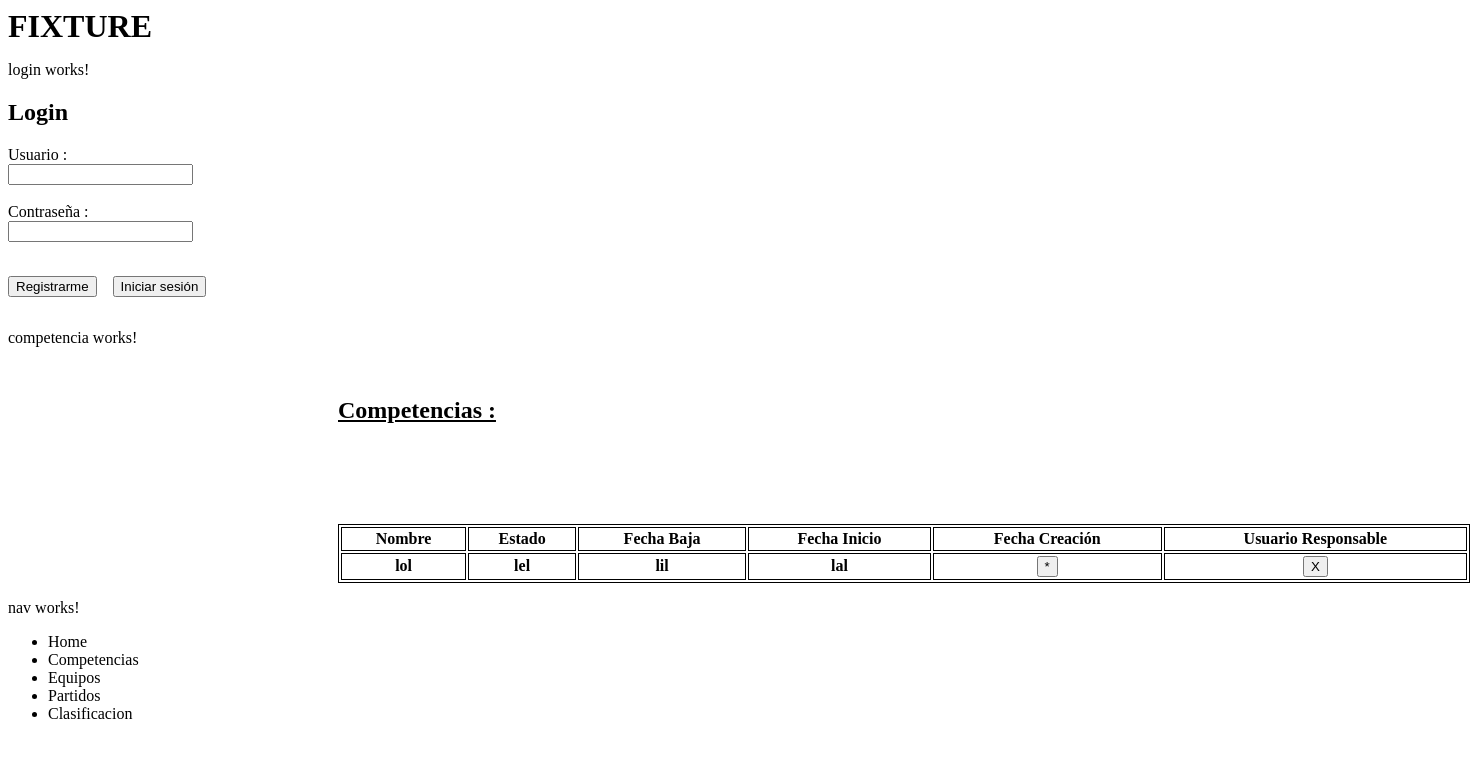
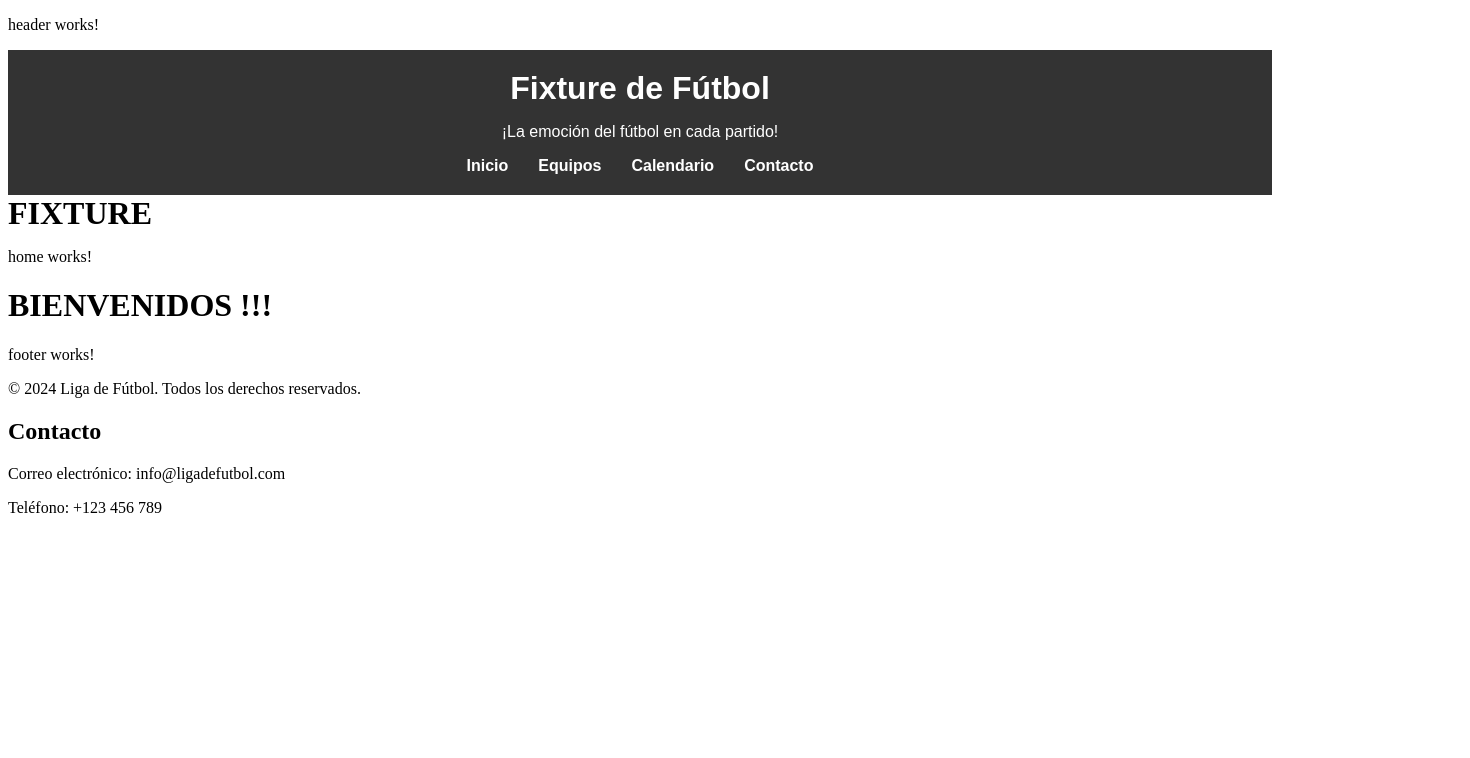
Before and after one commit to ValentinoBorgo/FixtureI2T, an Angular app in the folder client/: page /log/home in a window 1280 px wide. Before the commit this address led to /. Shown: the top 758 px of the page, 1470 px wide, since content can reach past the window. Built offline with nearby package versions, Linux system fonts and the light colour scheme.

Commit message:
Add the routing for the pages

```diff
--- a/client/src/app/app-routing.module.ts
+++ b/client/src/app/app-routing.module.ts
@@ -1,10 +1,23 @@
 import { NgModule } from '@angular/core';
 import { RouterModule, Routes } from '@angular/router';
+import { AppComponent } from './app.component';
+import { HomeComponent } from 'src/pages/home/home.component';
+import { LoginComponent } from 'src/components/login/login.component';
 
-const routes: Routes = [];
+const routes: Routes = [
+  {path : '', redirectTo:'/login', pathMatch:'full'},
+  {path : 'login', component : LoginComponent},
+  {path : 'log/home', component : HomeComponent},
+  /*
+  {path : 'competencias'},
+  {path : 'partidos'},
+  {path : 'equipos'},
+  */
+];
 
 @NgModule({
   imports: [RouterModule.forRoot(routes)],
   exports: [RouterModule]
 })
+
 export class AppRoutingModule { }
--- a/client/src/app/app.component.html
+++ b/client/src/app/app.component.html
@@ -1,11 +1,13 @@
+<app-header></app-header>
 <h1>
   {{title}}
 </h1>
+<router-outlet></router-outlet>
 
-<app-login></app-login>
 
-<app-competencia></app-competencia>
+<!--<app-login></app-login>-->
 
-<app-nav></app-nav>
+<!--<app-competencia></app-competencia>-->
 
-<router-outlet></router-outlet>
+<!--<app-nav></app-nav>-->
+<app-footer></app-footer>
--- a/client/src/app/app.module.ts
+++ b/client/src/app/app.module.ts
@@ -10,6 +10,7 @@ import { HeaderComponent } from './shared/header/header.component';
 import { FooterComponent } from './shared/footer/footer.component';
 import { HttpClientModule } from '@angular/common/http';
 import { ReactiveFormsModule } from '@angular/forms';
+import { HomeComponent } from 'src/pages/home/home.component';
 
 @NgModule({
   declarations: [
@@ -19,6 +20,7 @@ import { ReactiveFormsModule } from '@angular/forms';
     NavComponent,
     HeaderComponent,
     FooterComponent,
+    HomeComponent
   ],
   imports: [
     BrowserModule,
--- a/client/src/app/shared/footer/footer.component.html
+++ b/client/src/app/shared/footer/footer.component.html
@@ -1 +1,13 @@
 <p>footer works!</p>
+
+<footer>
+    <div>
+      <p>&copy; 2024 Liga de Fútbol. Todos los derechos reservados.</p>
+    </div>
+
+    <div>
+      <h2>Contacto</h2>
+      <p>Correo electrónico: info@ligadefutbol.com</p>
+      <p>Teléfono: +123 456 789</p>
+    </div>
+</footer>
--- a/client/src/app/shared/header/header.component.html
+++ b/client/src/app/shared/header/header.component.html
@@ -1 +1,48 @@
 <p>header works!</p>
+
+<style>
+    body {
+      font-family: 'Arial', sans-serif;
+      margin: 0;
+      padding: 0;
+      box-sizing: border-box;
+    }
+
+    header {
+      background-color: #333;
+      color: #fff;
+      padding: 20px;
+      text-align: center;
+    }
+
+    h1 {
+      margin: 0;
+    }
+
+    nav {
+      display: flex;
+      justify-content: center;
+      margin-top: 10px;
+    }
+
+    nav a {
+      color: #fff;
+      text-decoration: none;
+      margin: 0 15px;
+      font-weight: bold;
+    }
+  </style>
+
+<body>
+
+<header>
+  <h1>Fixture de Fútbol</h1>
+  <p>¡La emoción del fútbol en cada partido!</p>
+
+  <nav>
+    <a href="#inicio">Inicio</a>
+    <a href="#equipos">Equipos</a>
+    <a href="#calendario">Calendario</a>
+    <a href="#contacto">Contacto</a>
+  </nav>
+</header>
--- a/client/src/components/login/login.component.ts
+++ b/client/src/components/login/login.component.ts
@@ -38,8 +38,8 @@ export class LoginComponent implements OnInit{
         },
         complete: () => {
           console.info("Login Completado");
-          //this.router.navigateByUrl();
-          //this.loginForm.reset();
+          this.router.navigateByUrl('/log/home');
+          this.loginForm.reset();
         }
       })
     }else{
--- /dev/null
+++ b/client/src/pages/home/home.component.html
@@ -0,0 +1,4 @@
+<p>home works!</p>
+
+
+<h1>BIENVENIDOS !!!</h1>
```
Also changed, not shown: client/src/pages/home/home.component.ts (added, +10 -0 lines), client/src/components/login/login.component.html (line endings or trailing spaces), client/src/pages/home/home.component.css (added), 1 other file (tests, documents, lock files or other folders).
